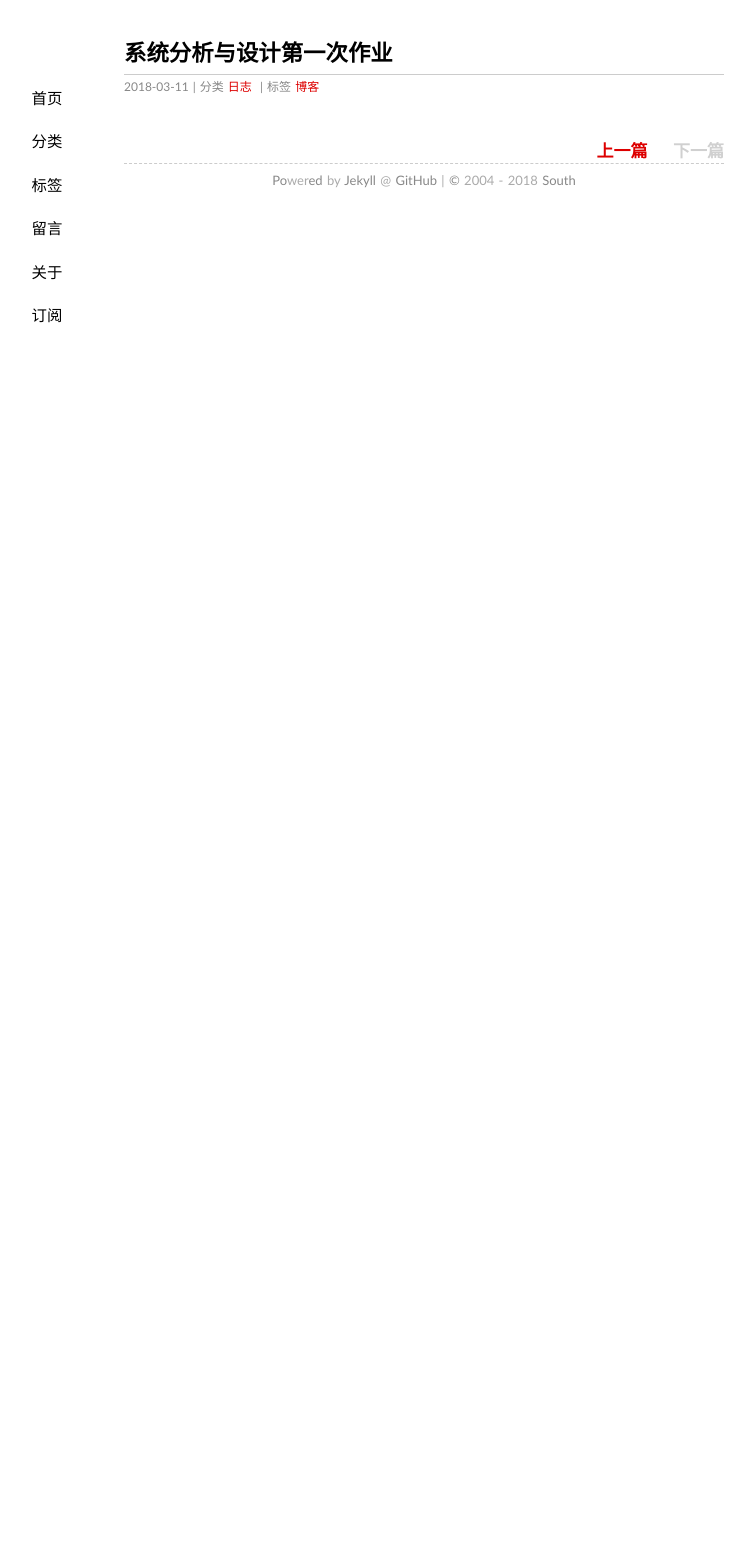
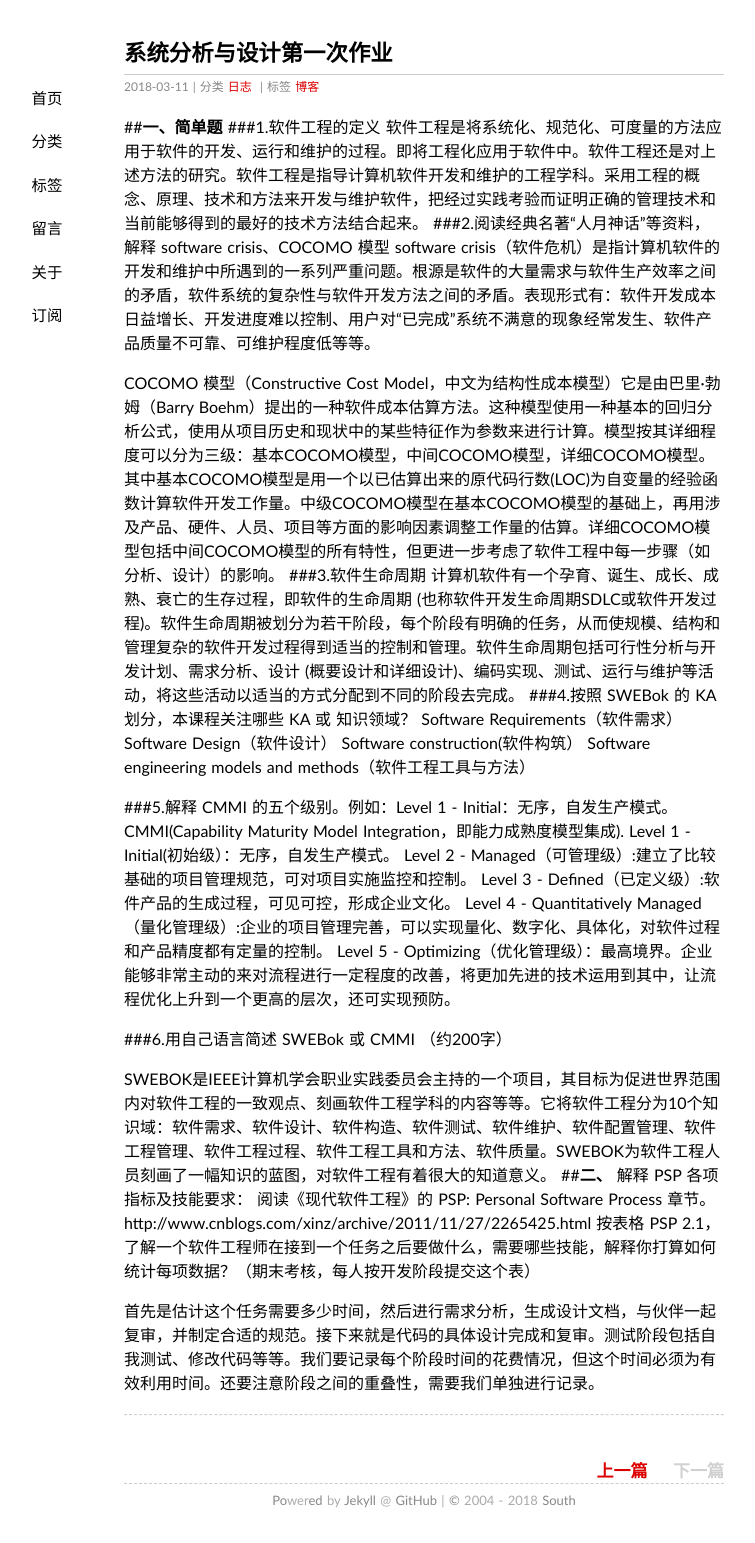
Before and after one commit to south270/south270.github.io, a Jekyll site: the page built from _posts/2018-3-11-first-homework.md, in a window 1280 px wide. Shown: the whole page, without its empty margins (216-971 px from the left). Built offline with Jekyll 4.4.1, drawn with Linux system fonts in a browser that asks for light colours; comment, search, counter and statistics services are not loaded; before the commit the page ends 900 px from its top, so only the background shows below that.

Commit message:
Update 2018-3-11-first-homework.md

```diff
--- a/_posts/2018-3-11-first-homework.md
+++ b/_posts/2018-3-11-first-homework.md
@@ -5,3 +5,39 @@ date: 2018-3-11 13:37:10+00:00
 categories: 日志
 tags: 博客
 ---
+
+##**一、简单题**
+###1.软件工程的定义
+软件工程是将系统化、规范化、可度量的方法应用于软件的开发、运行和维护的过程。即将工程化应用于软件中。软件工程还是对上述方法的研究。软件工程是指导计算机软件开发和维护的工程学科。采用工程的概念、原理、技术和方法来开发与维护软件，把经过实践考验而证明正确的管理技术和当前能够得到的最好的技术方法结合起来。
+###2.阅读经典名著“人月神话”等资料，解释 software crisis、COCOMO 模型
+software crisis（软件危机）是指计算机软件的开发和维护中所遇到的一系列严重问题。根源是软件的大量需求与软件生产效率之间的矛盾，软件系统的复杂性与软件开发方法之间的矛盾。表现形式有：软件开发成本日益增长、开发进度难以控制、用户对“已完成”系统不满意的现象经常发生、软件产品质量不可靠、可维护程度低等等。
+
+COCOMO 模型（Constructive Cost Model，中文为结构性成本模型）它是由巴里·勃姆（Barry Boehm）提出的一种软件成本估算方法。这种模型使用一种基本的回归分析公式，使用从项目历史和现状中的某些特征作为参数来进行计算。模型按其详细程度可以分为三级：基本COCOMO模型，中间COCOMO模型，详细COCOMO模型。其中基本COCOMO模型是用一个以已估算出来的原代码行数(LOC)为自变量的经验函数计算软件开发工作量。中级COCOMO模型在基本COCOMO模型的基础上，再用涉及产品、硬件、人员、项目等方面的影响因素调整工作量的估算。详细COCOMO模型包括中间COCOMO模型的所有特性，但更进一步考虑了软件工程中每一步骤（如分析、设计）的影响。
+###3.软件生命周期
+计算机软件有一个孕育、诞生、成长、成熟、衰亡的生存过程，即软件的生命周期 (也称软件开发生命周期SDLC或软件开发过程)。软件生命周期被划分为若干阶段，每个阶段有明确的任务，从而使规模、结构和管理复杂的软件开发过程得到适当的控制和管理。软件生命周期包括可行性分析与开发计划、需求分析、设计 (概要设计和详细设计)、编码实现、测试、运行与维护等活动，将这些活动以适当的方式分配到不同的阶段去完成。
+###4.按照 SWEBok 的 KA 划分，本课程关注哪些 KA 或 知识领域？
+Software Requirements（软件需求）
+Software Design（软件设计）
+Software construction(软件构筑）
+Software engineering models and methods（软件工程工具与方法）
+
+###5.解释 CMMI 的五个级别。例如：Level 1 - Initial：无序，自发生产模式。
+CMMI(Capability Maturity Model Integration，即能力成熟度模型集成).
+Level 1 - Initial(初始级）：无序，自发生产模式。
+Level 2 - Managed（可管理级）:建立了比较基础的项目管理规范，可对项目实施监控和控制。
+Level 3 - Defined（已定义级）:软件产品的生成过程，可见可控，形成企业文化。
+Level 4 - Quantitatively Managed（量化管理级）:企业的项目管理完善，可以实现量化、数字化、具体化，对软件过程和产品精度都有定量的控制。
+Level 5 - Optimizing（优化管理级）：最高境界。企业能够非常主动的来对流程进行一定程度的改善，将更加先进的技术运用到其中，让流程优化上升到一个更高的层次，还可实现预防。
+
+###6.用自己语言简述 SWEBok 或 CMMI （约200字）
+
+SWEBOK是IEEE计算机学会职业实践委员会主持的一个项目，其目标为促进世界范围内对软件工程的一致观点、刻画软件工程学科的内容等等。它将软件工程分为10个知识域：软件需求、软件设计、软件构造、软件测试、软件维护、软件配置管理、软件工程管理、软件工程过程、软件工程工具和方法、软件质量。SWEBOK为软件工程人员刻画了一幅知识的蓝图，对软件工程有着很大的知道意义。
+##**二、**
+解释 PSP 各项指标及技能要求：
+阅读《现代软件工程》的 PSP: Personal Software Process 章节。
+http://www.cnblogs.com/xinz/archive/2011/11/27/2265425.html
+按表格 PSP 2.1， 了解一个软件工程师在接到一个任务之后要做什么，需要哪些技能，解释你打算如何统计每项数据？（期末考核，每人按开发阶段提交这个表）
+
+首先是估计这个任务需要多少时间，然后进行需求分析，生成设计文档，与伙伴一起复审，并制定合适的规范。接下来就是代码的具体设计完成和复审。测试阶段包括自我测试、修改代码等等。我们要记录每个阶段时间的花费情况，但这个时间必须为有效利用时间。还要注意阶段之间的重叠性，需要我们单独进行记录。
+
+----
```
